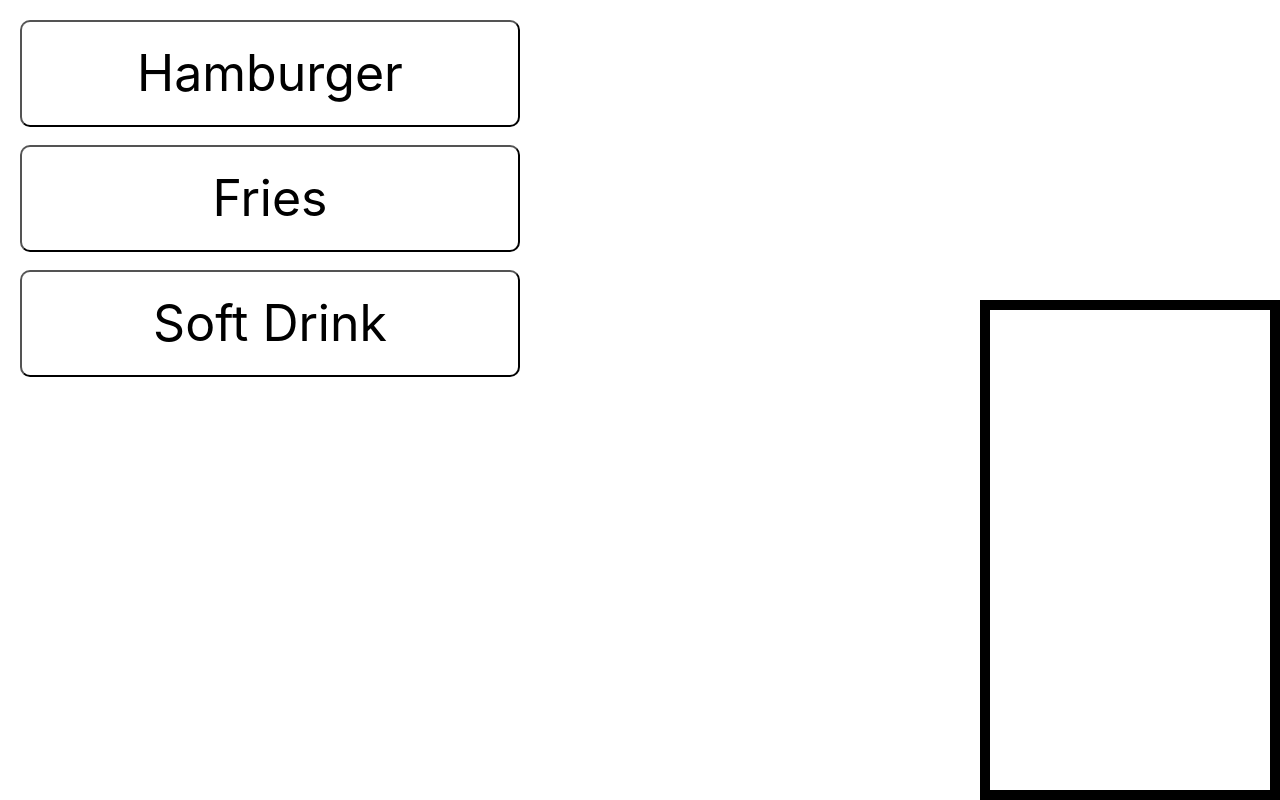
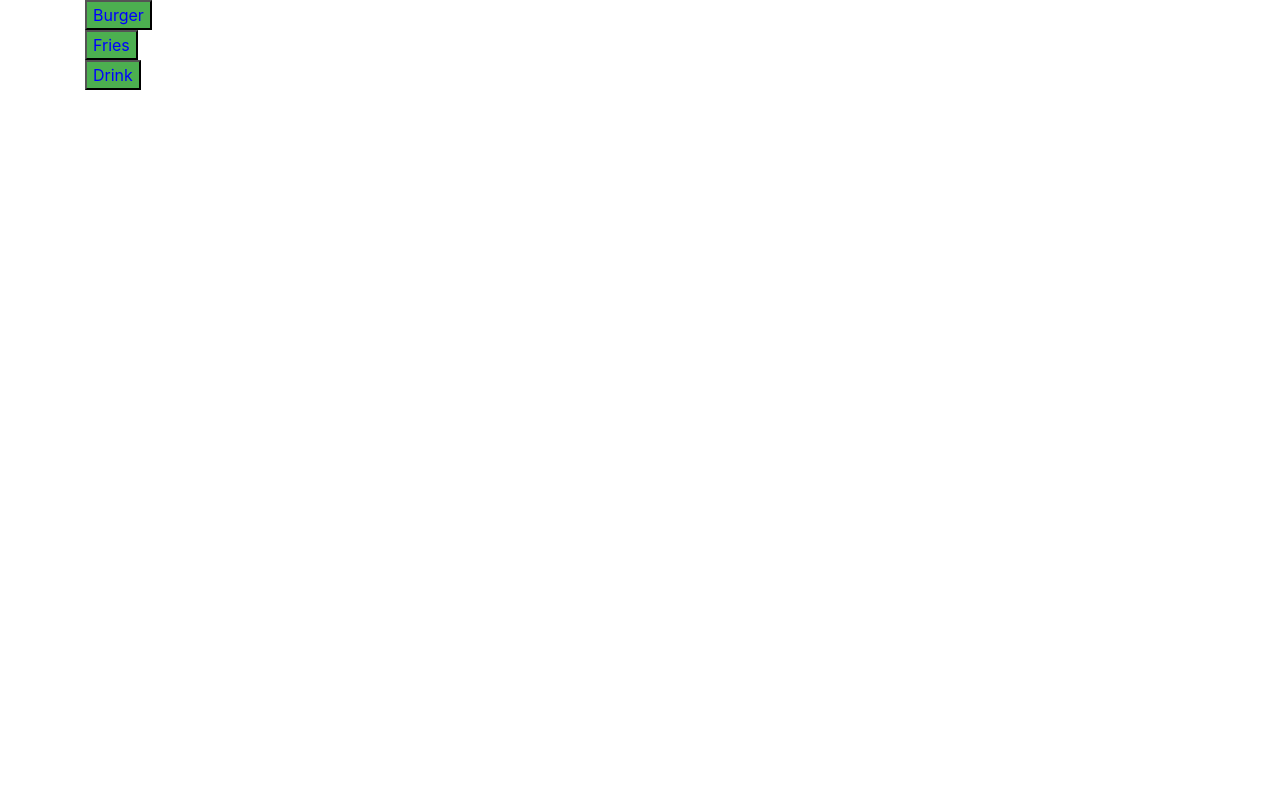
Before and after one commit to kevmich/CMPS285-Fall2020-Section2-Group-3, a React (Create React App) app in the folder KitchenVideoSystem/ClientApp/: page /CashierScreen in a window 1280 px wide. Built offline with nearby package versions, Linux system fonts and the light colour scheme.

Commit message:
Revert "Made buttons look better and added box to left corner."
This reverts commit e19ec9c3470b17783152e399291c4c5f4b53761d.

```diff
--- a/KitchenVideoSystem/ClientApp/src/components/CashierScreen.css
+++ b/KitchenVideoSystem/ClientApp/src/components/CashierScreen.css
@@ -1,37 +1,5 @@
 .Button {
-    color: black;
-    background-color: white;
-    position: absolute;
+    color: blue;
+    background-color: #4CAF50;
     display: block;
-    margin: 20px;
-    padding: 14px 28px;
-    Width: 10em;
-    font-size: 50px;
-    left: 0;
-    border-radius: 10px;
 }
-
-/*.Button1 {
-    top: 0;
-    left: 0;
-}
-*/
-
-.Button2{
-    top: 125px;
-}
-
-.Button3{
-    top: 250px;
-}
-
-.Box {
-    position: absolute;
-    bottom: 0;
-    right: 0;
-    box-sizing: border-box;
-    width: 300px;
-    height: 500px;
-    padding: 30px;
-    border: 10px solid black
-}
--- a/KitchenVideoSystem/ClientApp/src/components/CashierScreen.js
+++ b/KitchenVideoSystem/ClientApp/src/components/CashierScreen.js
@@ -5,15 +5,9 @@ export default class CashierScreen extends Component {
     render() {
         return (
             <div>
-            <div>
-                <button class="Button"> Hamburger </button>
-                <button class="Button Button2"> Fries </button>
-                <button class="Button Button3"> Soft Drink </button>
-            </div>
-
-            <div class="Box">
-
-            </div>
+                <button class = "Button"> Burger </button>
+                <button class="Button"> Fries </button>
+                <button class="Button"> Drink </button>
             </div>
         );
     }
```
